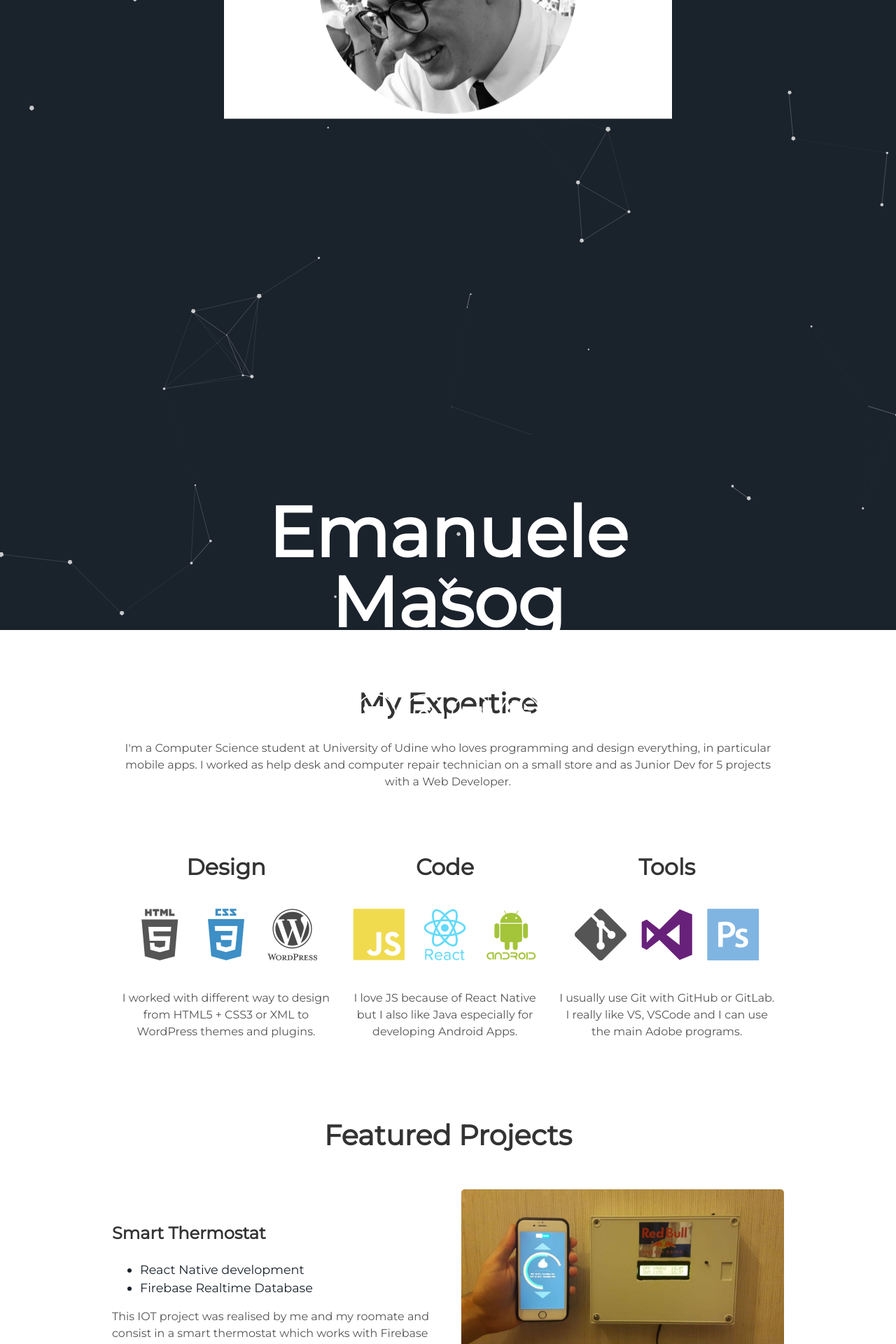
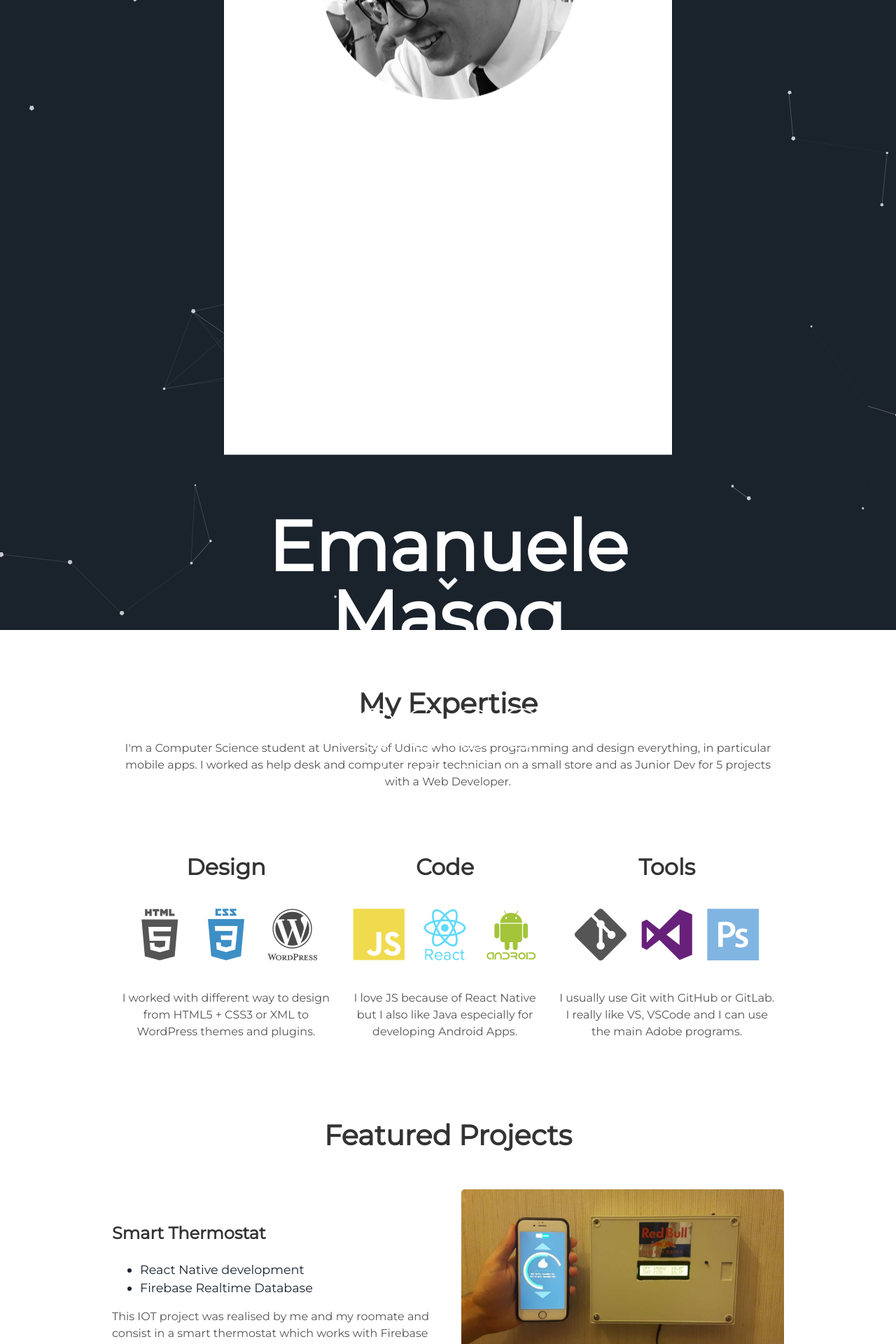
Before and after one commit to ClarkStoro/clarkstoro.github.io, a Jekyll site: the page built from index.html, in a window 1280 px wide. Shown: the top 1920 px of the page at 70% size. Built offline with Jekyll 4.4.1, drawn with Linux system fonts in a browser that asks for light colours.

Commit message:
Update header.html

```diff
--- a/_includes/header.html
+++ b/_includes/header.html
@@ -1,7 +1,7 @@
 <div id="particles-js">
   <div class="header">
 
-      <div style="background-color: #ffffff; margin-bottom: 500px">
+      <div style="background-color: #ffffff; padding-bottom: 500px">
       <img alt="ema" class="photo" src="{{ "/assets/img/EmanueleMaso.png"}}" />
     </div>
 
```
